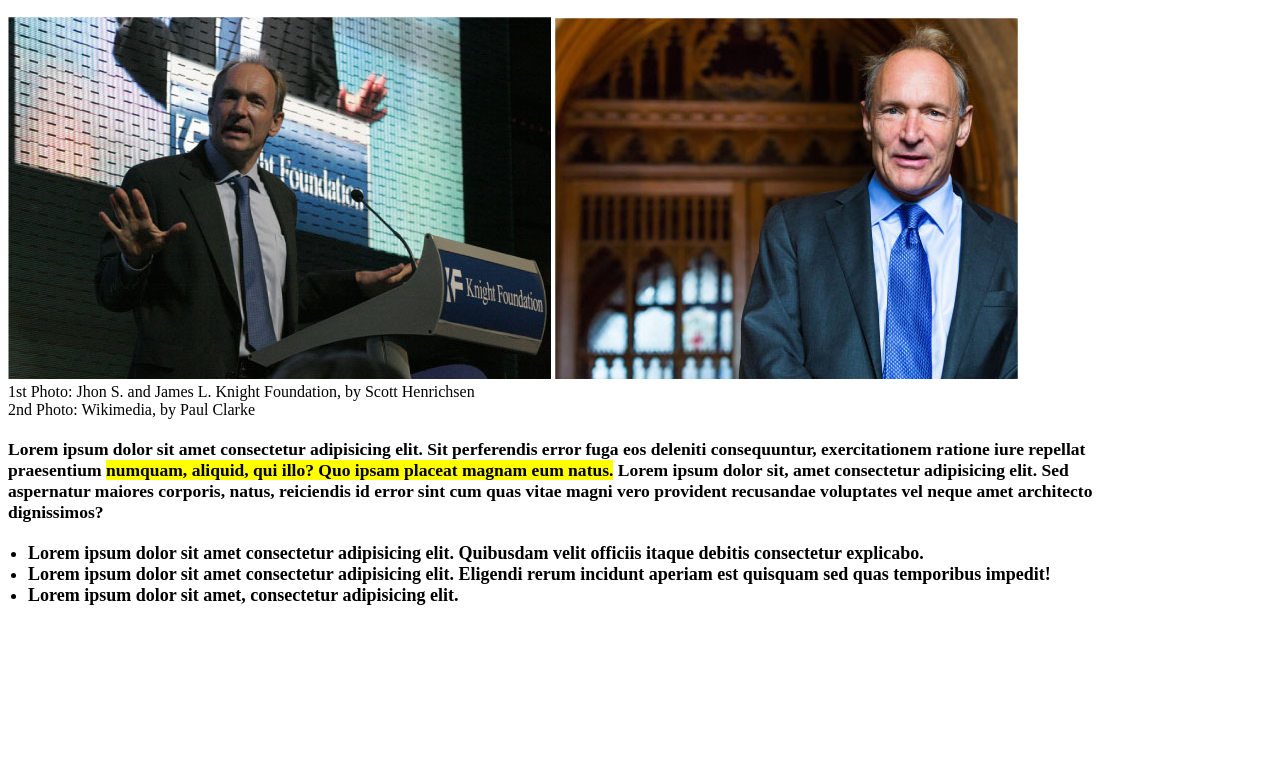
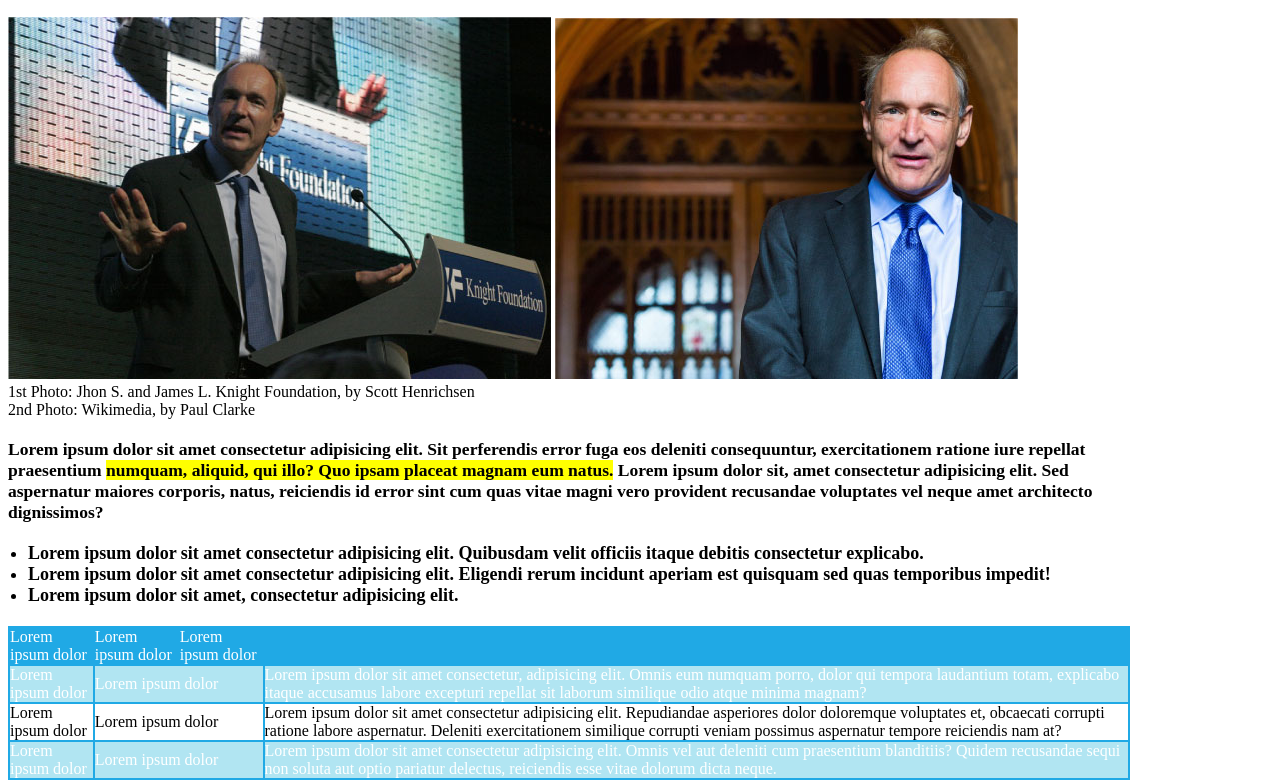
Before and after one commit to fede2796/html-css-booleaner, a plain HTML site: page index.html in a window 1280 px wide. Shown: the part 335-1115 px from the top of the page. Before the commit the page ends 941 px from the top, so only its background shows below. Drawn offline with Linux system fonts and the light colour scheme.

Commit message:
tabella bozza

```diff
--- a/css/index.css
+++ b/css/index.css
@@ -67,7 +67,23 @@
 
 .list{
     margin-top: 20px;
-    margin-left: 28px;
+    margin-left: 20px;
     font-size: 18px;
     font-weight: bold;
 }
+
+.colonne{
+    margin-top: 20px;
+    background-color: #20a9e5 ;
+    color: #ffffff ;
+
+}
+
+.pari{
+    background-color: #b1e5f2 ;
+}
+
+.dispari{
+    background-color: #ffffff ;
+    color: black;
+}
--- a/index.html
+++ b/index.html
@@ -54,21 +54,48 @@
 
             </div>
 
-            <!-- Creo una lista-->
-            </div>
+            <ul class="list">
 
-                <ul class="list">
+                <li>Lorem ipsum dolor sit amet consectetur adipisicing elit. Quibusdam velit officiis itaque debitis consectetur explicabo. </li>
+                <li>Lorem ipsum dolor sit amet consectetur adipisicing elit. Eligendi rerum incidunt aperiam est quisquam sed quas temporibus impedit! </li>
+                <li>Lorem ipsum dolor sit amet, consectetur adipisicing elit.</li>
 
-                    <li>Lorem ipsum dolor sit amet consectetur adipisicing elit. Quibusdam velit officiis itaque debitis consectetur explicabo. </li>
-                    <li>Lorem ipsum dolor sit amet consectetur adipisicing elit. Eligendi rerum incidunt aperiam est quisquam sed quas temporibus impedit! </li>
-                    <li>Lorem ipsum dolor sit amet, consectetur adipisicing elit.</li>
-
-                </ul>
+            </ul>
 
 
-            <div>
+            <table class="colonne">
 
-            <!-- Creo una tabella -->
+                <thead>
+                    <td colspan="2">Lorem ipsum dolor </td>
+                    <td>Lorem ipsum dolor </td>
+                    <td>Lorem ipsum dolor </td>
+
+                </thead>
+
+                <tbody class="righe">
+                    <tr class="pari">
+                        <td colspan="2">Lorem ipsum dolor</td>
+                        <td colspan="2">Lorem ipsum dolor</td>
+                        <td >Lorem ipsum dolor sit amet consectetur, adipisicing elit. Omnis eum numquam porro, dolor qui tempora laudantium totam, explicabo itaque accusamus labore excepturi repellat sit laborum similique odio atque minima magnam?</td>
+                    </tr>
+
+                    <tr class="dispari">
+                        <td colspan="2">Lorem ipsum dolor</td>
+                        <td colspan="2">Lorem ipsum dolor</td>
+                        <td >Lorem ipsum dolor sit amet consectetur adipisicing elit. Repudiandae asperiores dolor doloremque voluptates et, obcaecati corrupti ratione labore aspernatur. Deleniti exercitationem similique corrupti veniam possimus aspernatur tempore reiciendis nam at?</td>
+                    </tr>
+
+                    <tr class="pari">
+                        <td colspan="2">Lorem ipsum dolor </td>
+                        <td colspan="2" >Lorem ipsum dolor</td>
+                        <td >Lorem ipsum dolor sit amet consectetur adipisicing elit. Omnis vel aut deleniti cum praesentium blanditiis? Quidem recusandae sequi non soluta aut optio pariatur delectus, reiciendis esse vitae dolorum dicta neque.</td>
+                    </tr>
+
+
+                </tbody>
+
+            </table>
+
 
 
 
```
